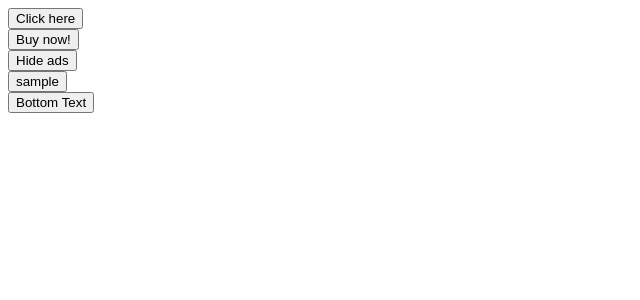
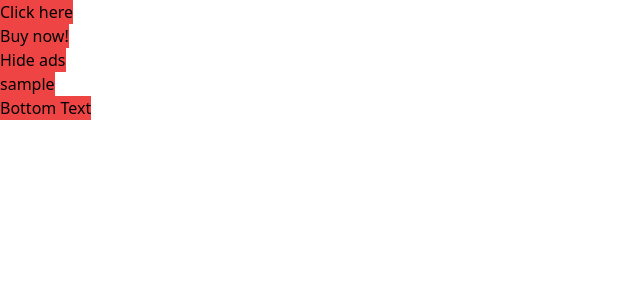
Before and after one commit to brianslab/udemy-react, a React (Create React App) app in the folder components2/: page / in a window 1280 px wide. Shown: the top 300 px of the page, without its empty margins (0-640 px from the left). Built offline with nearby package versions, Linux system fonts and the light colour scheme.

Commit message:
tailwind setup

```diff
--- a/components2/package.json
+++ b/components2/package.json
@@ -35,5 +35,10 @@
       "last 1 firefox version",
       "last 1 safari version"
     ]
+  },
+  "devDependencies": {
+    "autoprefixer": "^10.4.13",
+    "postcss": "^8.4.19",
+    "tailwindcss": "^3.2.4"
   }
 }
--- /dev/null
+++ b/components2/postcss.config.js
@@ -0,0 +1,6 @@
+module.exports = {
+  plugins: {
+    tailwindcss: {},
+    autoprefixer: {},
+  },
+}
--- a/components2/src/Button.js
+++ b/components2/src/Button.js
@@ -10,7 +10,7 @@
   outline,
   rounded,
 }) {
-  return <button>{children}</button>;
+  return <button className='bg-red-500'>{children}</button>;
 }
 
 Button.propTypes = {
--- /dev/null
+++ b/components2/src/index.css
@@ -0,0 +1,3 @@
+@tailwind base;
+@tailwind components;
+@tailwind utilities;
--- /dev/null
+++ b/components2/tailwind.config.js
@@ -0,0 +1,8 @@
+/** @type {import('tailwindcss').Config} */
+module.exports = {
+  content: ['./src/**/*.{js,jsx,ts,tsx}'],
+  theme: {
+    extend: {},
+  },
+  plugins: [],
+};
```
Also changed, not shown: components2/src/index.js (+5 -4 lines), 1 other file (tests, documents, lock files or other folders).
